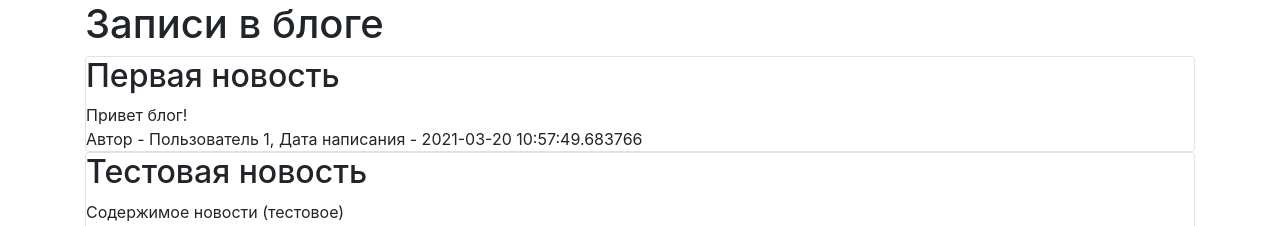
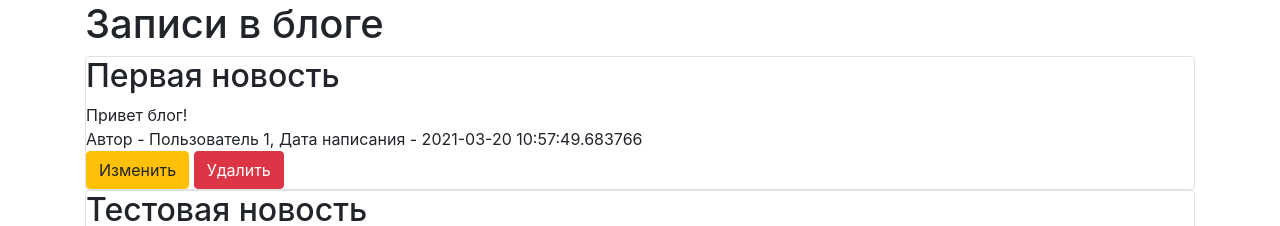
Before and after one commit to Nickellick/yandex-lyceum-big-prj, a Flask app: page / in a window 1280 px wide. Shown: the part 56-282 px from the top of the page. Run offline with Flask 2, Linux system fonts and the light colour scheme; a user stored in the database is signed in; data comes from the database, SQL or seed files in the repository; some libraries are stand-ins or nearby versions.

Commit message:
Added "Edit" and "Delete" buttons

```diff
--- a/templates/index.html
+++ b/templates/index.html
@@ -11,6 +11,16 @@
     <div>
         Автор - {{item.user.name}}, Дата написания - {{item.created_date}}
     </div>
+    {% if current_user.is_authenticated and current_user == item.user %}
+    <div>
+        <a href="/news/{{ item.id }}" class="btn btn-warning">
+            Изменить
+        </a>
+        <a href="/news_delete/{{ item.id }}" class="btn btn-danger">
+            Удалить
+        </a>
+    </div>
+{% endif %}
 </div>
 {% endfor %}
 {% endblock %}
```
